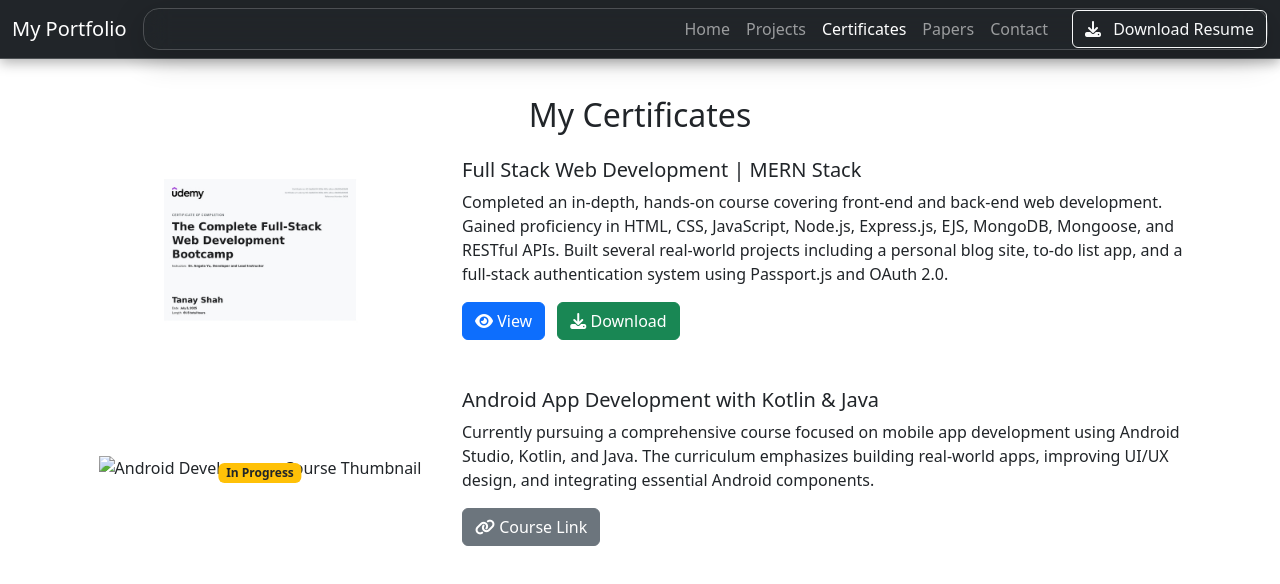
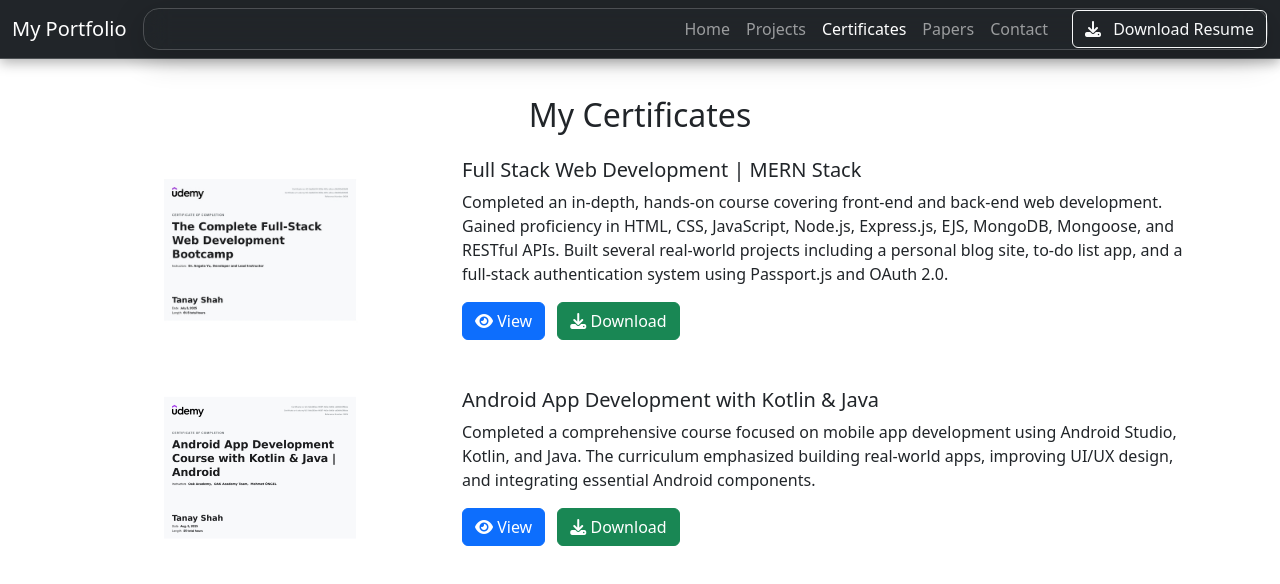
Before and after one commit to TanayShah07/my-portfolio, a plain HTML site: page certificates.html in a window 1280 px wide. Drawn offline with nearby package versions, Linux system fonts and the light colour scheme.

Commit message:
Modified

```diff
--- a/certificates.html
+++ b/certificates.html
@@ -33,6 +33,7 @@
   <main class="container mt-5 pt-5">
     <h2 class="text-center mb-4">My Certificates</h2>
 
+    <!-- Certificate 1: Full Stack Web Development -->
     <div class="row align-items-center mb-5">
       <div class="col-md-4 text-center">
         <img src="/assets/certificates/web-stack-thumb.jpg" alt="Certificate Thumbnail" class="certificate-thumb" width="200">
@@ -55,18 +56,20 @@
     </div>
 
     <div class="row align-items-center mb-5">
-      <div class="col-md-4 text-center position-relative">
-        <img alt="Android Development Course Thumbnail" class="certificate-thumb" width="200">
-        <span class="badge bg-warning text-dark position-absolute top-0 start-50 translate-middle-x mt-2">In Progress</span>
+      <div class="col-md-4 text-center">
+        <img src="/assets/certificates/android-thumb.jpg" alt="Android Certificate Thumbnail" class="certificate-thumb" width="200">
       </div>
       <div class="col-md-8">
         <h5>Android App Development with Kotlin & Java</h5>
         <p>
-          Currently pursuing a comprehensive course focused on mobile app development using Android Studio, Kotlin, and Java.
-          The curriculum emphasizes building real-world apps, improving UI/UX design, and integrating essential Android components.
+          Completed a comprehensive course focused on mobile app development using Android Studio, Kotlin, and Java.
+          The curriculum emphasized building real-world apps, improving UI/UX design, and integrating essential Android components.
         </p>
-        <a href="https://www.udemy.com/course/android-app-development-course-with-kotlin-java-android/" target="_blank" class="btn btn-secondary">
-          <i class="fas fa-link"></i> Course Link
+        <a href="/assets/certificates/android-dev.pdf" target="_blank" class="btn btn-primary me-2">
+          <i class="fas fa-eye"></i> View
+        </a>
+        <a href="/assets/certificates/android-dev.pdf" download class="btn btn-success">
+          <i class="fas fa-download"></i> Download
         </a>
       </div>
     </div>
```
Also changed, not shown: assets/certificates/android-thumb.jpg (added), 2 other files.
